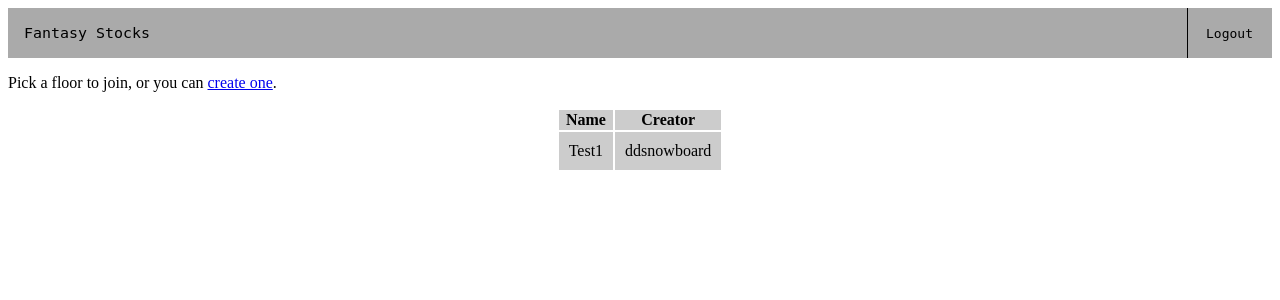
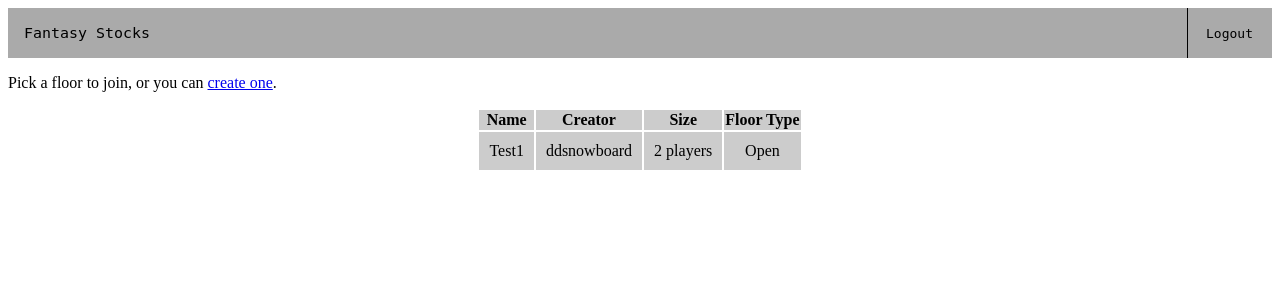
Before and after one commit to ddsnowboard/FantasyStocks, a Django app: template fantasyStocks/stocks/templates/joinFloor.html in a window 1280 px wide. Shown: the top 300 px of the page. Run offline with Django 3.2, Linux system fonts and the light colour scheme; data comes from the database, SQL or seed files in the repository; the template is opened without the code that fills it: values that come from a table or form of the project are taken from there, most other values are stand-ins (such as "Sample title", 1, 10 or a date in 2020); parts of the project's set-up code (start-up, migrations or seed data) failed here and were passed over.

Commit message:
Improve joinFloor.html
Now it is actually a table instad of just stuff, and it even has some
javascript with it. Although I should probably restyle the table a
little. Tomorrow.

```diff
--- a/fantasyStocks/static/joinFloor.js
+++ b/fantasyStocks/static/joinFloor.js
@@ -1,6 +1,6 @@
 "use strict"
 $(document).ready(function() {
-    $("td").click(function() {
+    $("tr").click(function() {
         window.location = $(this).find("a").attr("href");
     });
 });
--- a/fantasyStocks/static/style.css
+++ b/fantasyStocks/static/style.css
@@ -166,8 +166,17 @@ a.full {
     text-align: center;
 }
 
+
 .floorSelection tr:hover {
     background-color: #BBBBBB;
+}
+
+.head>tr {
+    cursor: default;
+}
+
+.head>tr:hover {
+    background-color: #CCCCCC;
 }
 
 a.noUnderline {
--- a/fantasyStocks/stocks/templates/joinFloor.html
+++ b/fantasyStocks/stocks/templates/joinFloor.html
@@ -1,18 +1,22 @@
-{% extends "base.html" %}
+{% extends "loggedIn.html" %}
 {% block title %}Join Floor{% endblock %}
-{% block rightLink %}{% url "mylogout" %}{% endblock %}
-{% block rightButton %}Logout{% endblock %}
 
 {% block content %}
 <p>Pick a floor to join, or you can <a href="{% url "createFloor" %}">create one</a>.
 <table class="floorSelection">
-    <thead>
+    <thead class="head">
         <tr>
             <th>
                 Name
             </th>
             <th>
                 Creator
+            </th>
+            <th>
+                Size
+            </th>
+            <th>
+                Floor Type
             </th>
         </tr>
     </thead>
@@ -24,11 +28,15 @@
                 <a style="display: none" href="{% url 'join' floor.pk %}"></a>{{ floor.name }}
         </td>
         <td>
-            {% if floor.owner %}
-            {{ floor.owner }}
-            {% else %}
-            ddsnowboard
-            {% endif %}
+            {{ floor.owner|default_if_none:"ddsnowboard" }}
+        </td>
+        <td>
+            {% with players=floor.leaders %}
+            {{ players|length }} player{{ players|pluralize }}
+            {% endwith %}
+        </td>
+        <td>
+            {{ floor.permissiveness|capfirst }}
         </td>
             </tr>
             {% endfor %}
```
